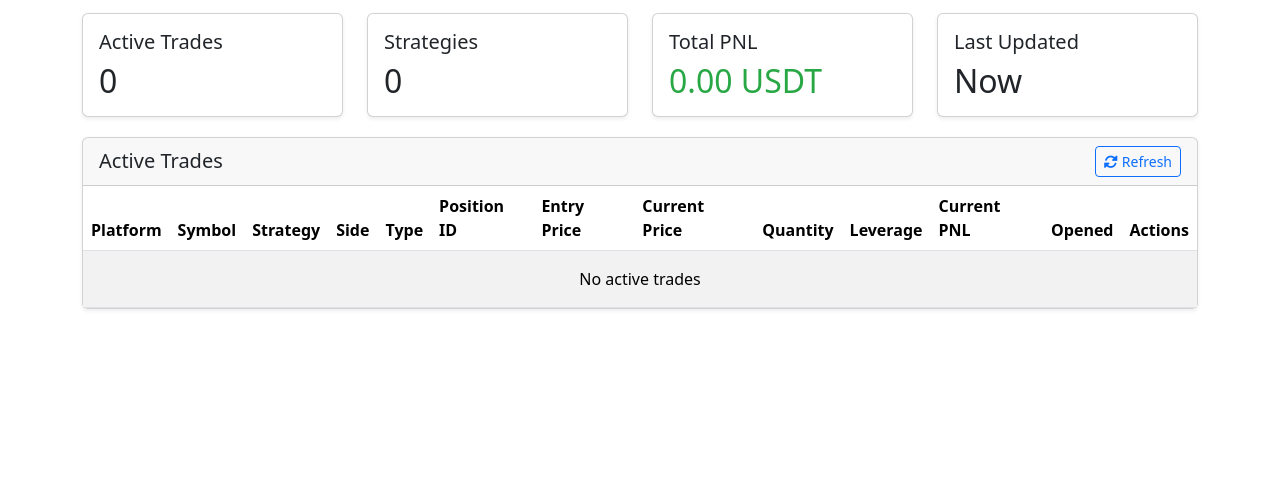
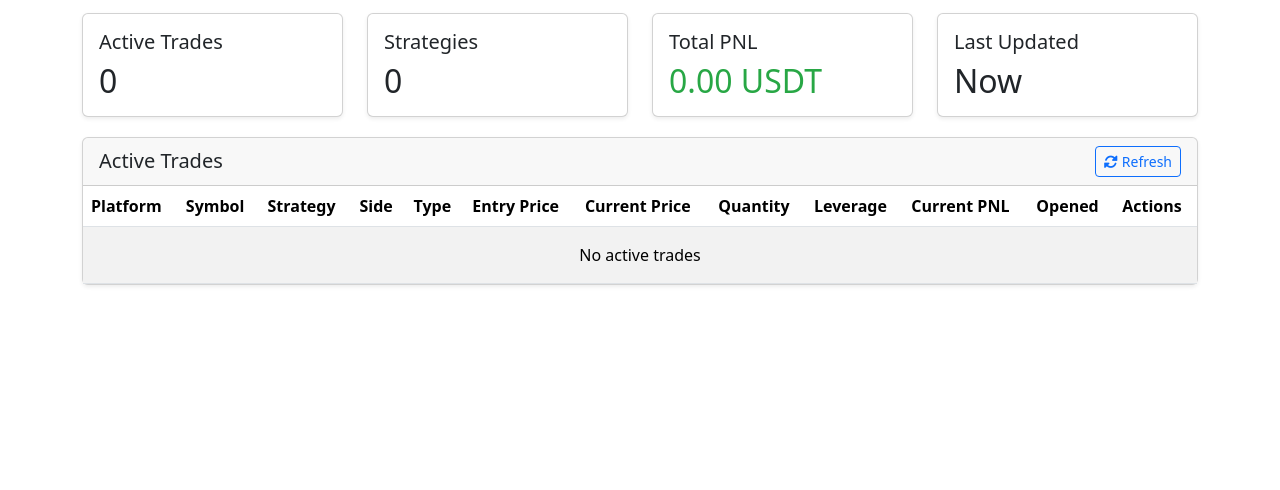
Before and after one commit to javierp04/bingx_lite, a CodeIgniter app: page /database/index.php/dashboard/index in a window 1280 px wide. Shown: the part 221-711 px from the top of the page. Run offline with CodeIgniter, Linux system fonts and the light colour scheme; the visitor is signed in with stand-in values (Sample User, id 1); data that the repository does not hold is empty.

Commit message:
refactor: Remove Position ID column from trades and dashboard tables for cleaner display

```diff
--- a/application/views/dashboard/index.php
+++ b/application/views/dashboard/index.php
@@ -100,7 +100,6 @@
                         <th>Strategy</th>
                         <th>Side</th>
                         <th>Type</th>
-                        <th>Position ID</th>
                         <th>Entry Price</th>
                         <th>Current Price</th>
                         <th>Quantity</th>
@@ -148,7 +147,6 @@
                                         <?= ucfirst($trade->trade_type) ?>
                                     </span>
                                 </td>
-                                <td><?= isset($trade->position_id) ? $trade->position_id : 'N/A' ?></td>
                                 <td><?= number_format($trade->entry_price, 2) ?></td>
                                 <td class="current-price">
                                     <?php if ($trade->platform === 'bingx'): ?>
--- a/application/views/trades/index.php
+++ b/application/views/trades/index.php
@@ -64,7 +64,6 @@
                         <th>Strategy</th>
                         <th>Side</th>
                         <th>Type</th>
-                        <th>Position ID</th>
                         <th>Entry Price</th>
                         <th>Exit Price</th>
                         <th>Quantity</th>
@@ -109,8 +108,7 @@
                                 </td>
                                 <td><?= $trade->symbol ?></td>
                                 <td>
-                                    <?= $trade->strategy_name ?>
-                                    <br><small class="text-muted"><?= $trade->strategy_external_id ?></small>
+                                    <code><?= $trade->strategy_external_id ?></code>
                                 </td>
                                 <td class="<?= $side_class ?>"><?= $trade->side ?></td>
                                 <td>
@@ -118,7 +116,6 @@
                                         <?= ucfirst($trade->trade_type) ?>
                                     </span>
                                 </td>
-                                <td><?= isset($trade->position_id) ? $trade->position_id : 'N/A' ?></td>
                                 <td><?= number_format($trade->entry_price, 2) ?></td>
                                 <td><?= $trade->exit_price ? number_format($trade->exit_price, 2) : '-' ?></td>
                                 <td><?= rtrim(rtrim(number_format($trade->quantity, 8), '0'), '.') ?></td>
```
